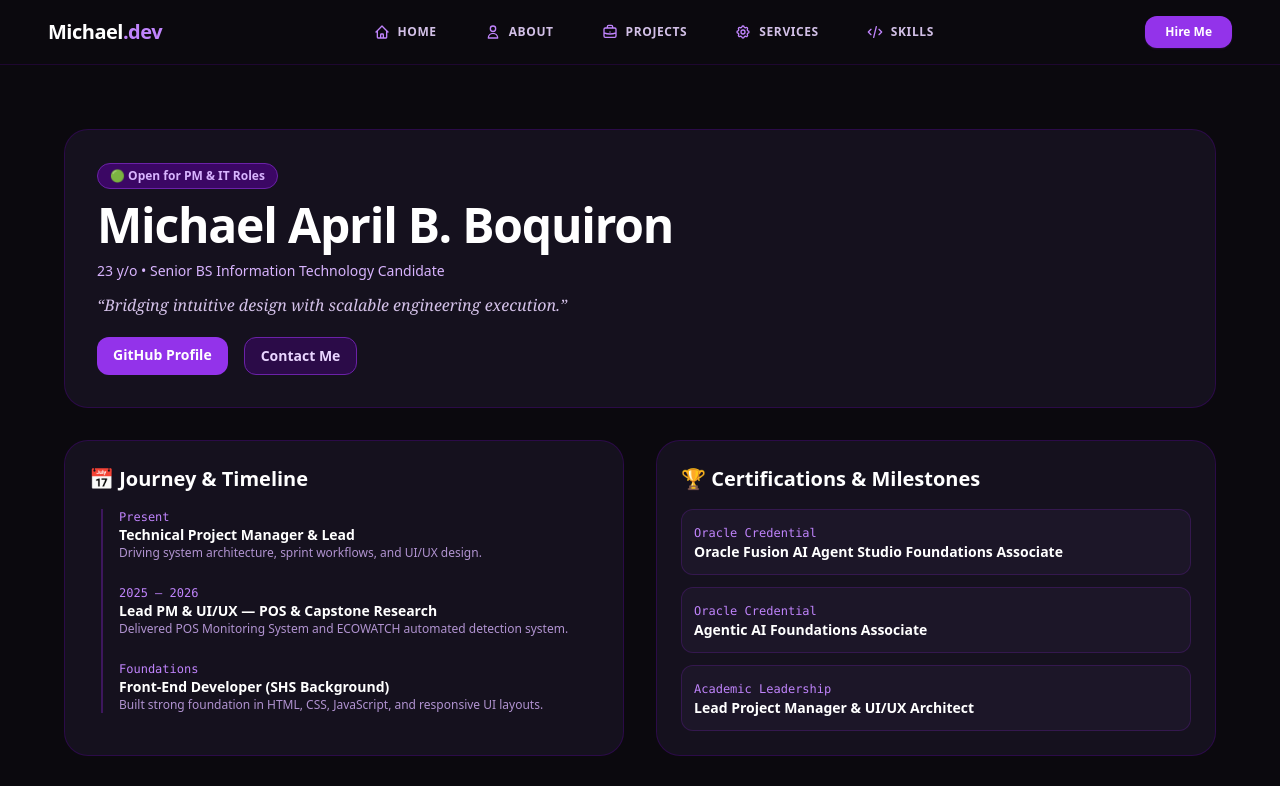
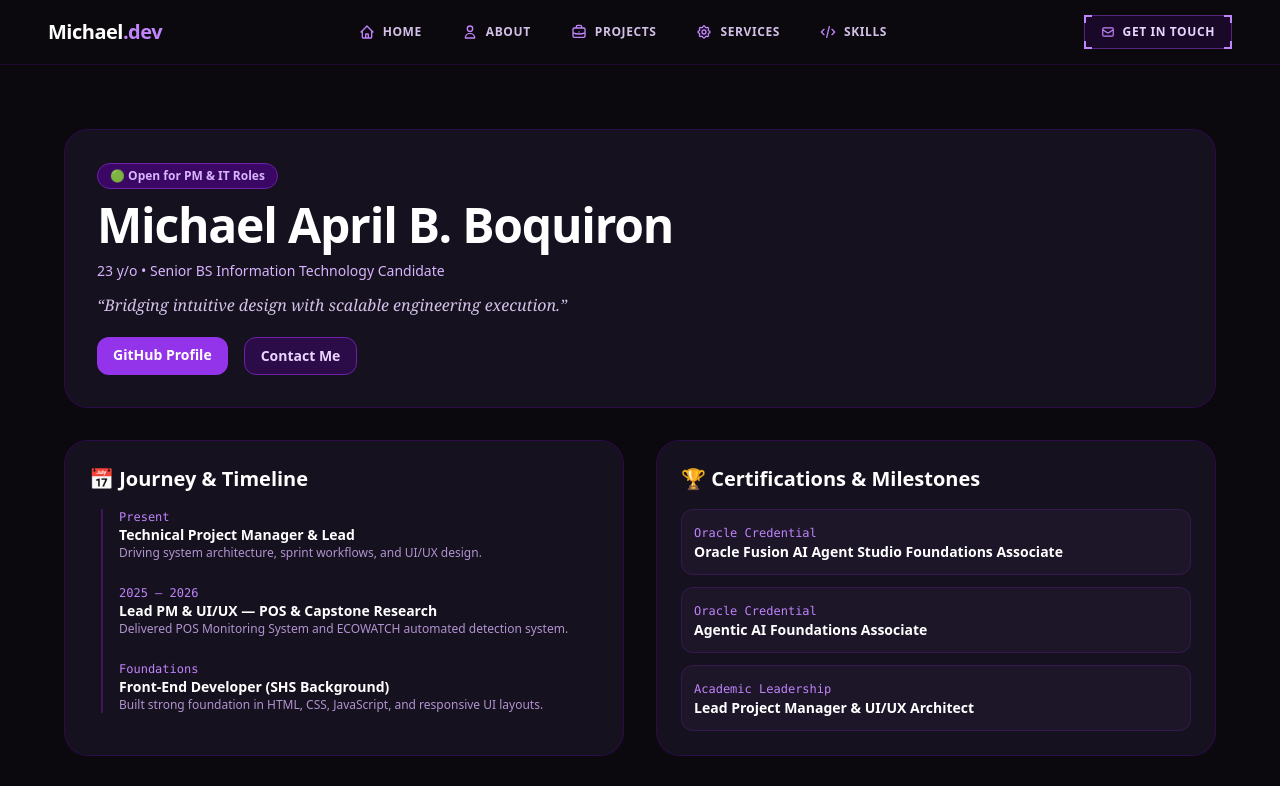
Before and after one commit to kashumadesu/Portfolio, a Next.js app: page / in a window 1280 px wide. Shown: the top 786 px of the page. Built offline with nearby package versions, Linux system fonts and the light colour scheme.

Commit message:
style: update navbar CTA to professional GET IN TOUCH button with matching frame style

```diff
--- a/components/Navbar.jsx
+++ b/components/Navbar.jsx
@@ -56,22 +56,22 @@ export default function Navbar() {
     <nav className="sticky top-0 z-50 bg-[#0B090E] border-b border-purple-950/40 w-full">
       <div className="w-full px-6 md:px-12 flex items-center justify-between h-16">
 
-        {/* Left: Text Logo */}
+        {/* Left: Brand Logo */}
         <div className="flex items-center">
           <a href="#home" className="text-white font-bold text-xl tracking-tight hover:text-purple-300 transition-colors duration-200">
             Michael<span className="text-purple-400">.dev</span>
           </a>
         </div>
 
-        {/* Center: Desktop Navigation Links with Corner Frame Hover */}
-        <div className="hidden md:flex items-center gap-4 text-xs font-bold tracking-wider text-purple-200/90">
+        {/* Center: Desktop Navigation Links */}
+        <div className="hidden md:flex items-center gap-2 text-xs font-bold tracking-wider text-purple-200/90">
           {navLinks.map((link) => (
             <a
               key={link.name}
               href={link.href}
               className="group relative px-4 py-2 flex items-center gap-2 hover:text-white transition-colors duration-200"
             >
-              {/* Corner Frame Accents (Visible on Hover) */}
+              {/* Corner Accents */}
               <span className="absolute top-0 left-0 w-2.5 h-2.5 border-t-2 border-l-2 border-purple-400 opacity-0 group-hover:opacity-100 transition-opacity duration-200 pointer-events-none" />
               <span className="absolute top-0 right-0 w-2.5 h-2.5 border-t-2 border-r-2 border-purple-400 opacity-0 group-hover:opacity-100 transition-opacity duration-200 pointer-events-none" />
               <span className="absolute bottom-0 left-0 w-2.5 h-2.5 border-b-2 border-l-2 border-purple-400 opacity-0 group-hover:opacity-100 transition-opacity duration-200 pointer-events-none" />
@@ -85,13 +85,22 @@ export default function Navbar() {
           ))}
         </div>
 
-        {/* Right: Contact CTA Button */}
+        {/* Right: Contact CTA Button with matching framing */}
         <div className="hidden md:flex items-center">
           <a
             href="#contact"
-            className="px-5 py-2 bg-purple-600 hover:bg-purple-700 text-white text-xs font-semibold rounded-xl transition-all duration-200 shadow-sm shadow-purple-900/30"
+            className="group relative px-4 py-2 border border-purple-500/40 hover:border-purple-400 bg-purple-950/30 hover:bg-purple-900/40 text-purple-200 hover:text-white text-xs font-bold tracking-wider transition-all duration-200 flex items-center gap-2"
           >
-            Hire Me
+            {/* Corner Highlight Brackets */}
+            <span className="absolute -top-[1px] -left-[1px] w-2 h-2 border-t-2 border-l-2 border-purple-400" />
+            <span className="absolute -top-[1px] -right-[1px] w-2 h-2 border-t-2 border-r-2 border-purple-400" />
+            <span className="absolute -bottom-[1px] -left-[1px] w-2 h-2 border-b-2 border-l-2 border-purple-400" />
+            <span className="absolute -bottom-[1px] -right-[1px] w-2 h-2 border-b-2 border-r-2 border-purple-400" />
+
+            <svg className="w-3.5 h-3.5 text-purple-400 group-hover:text-purple-300 transition-colors" fill="none" stroke="currentColor" viewBox="0 0 24 24">
+              <path strokeLinecap="round" strokeLinejoin="round" strokeWidth={2} d="M3 8l7.89 5.26a2 2 0 002.22 0L21 8M5 19h14a2 2 0 002-2V7a2 2 0 00-2-2H5a2 2 0 00-2 2v10a2 2 0 002 2z" />
+            </svg>
+            <span>GET IN TOUCH</span>
           </a>
         </div>
 
@@ -119,7 +128,7 @@ export default function Navbar() {
               key={link.name}
               href={link.href}
               onClick={() => setIsOpen(false)}
-              className="flex items-center gap-3 px-3 py-2 rounded-xl text-xs font-bold tracking-wider text-purple-200 hover:bg-purple-950/50 hover:text-white transition-all duration-200"
+              className="flex items-center gap-3 px-3 py-2 text-xs font-bold tracking-wider text-purple-200 hover:bg-purple-950/50 hover:text-white transition-all duration-200"
             >
               <span className="text-purple-400">{link.icon}</span>
               <span>{link.name}</span>
@@ -128,9 +137,12 @@ export default function Navbar() {
           <a
             href="#contact"
             onClick={() => setIsOpen(false)}
-            className="block w-full text-center px-4 py-2 bg-purple-600 hover:bg-purple-700 text-white text-xs font-semibold rounded-xl transition-all duration-200 mt-3"
+            className="flex items-center justify-center gap-2 w-full px-4 py-2 border border-purple-500/40 bg-purple-950/40 text-purple-200 hover:text-white text-xs font-bold tracking-wider transition-all duration-200 mt-3"
           >
-            Hire Me
+            <svg className="w-3.5 h-3.5 text-purple-400" fill="none" stroke="currentColor" viewBox="0 0 24 24">
+              <path strokeLinecap="round" strokeLinejoin="round" strokeWidth={2} d="M3 8l7.89 5.26a2 2 0 002.22 0L21 8M5 19h14a2 2 0 002-2V7a2 2 0 00-2-2H5a2 2 0 00-2 2v10a2 2 0 002 2z" />
+            </svg>
+            <span>GET IN TOUCH</span>
           </a>
         </div>
       )}
```
